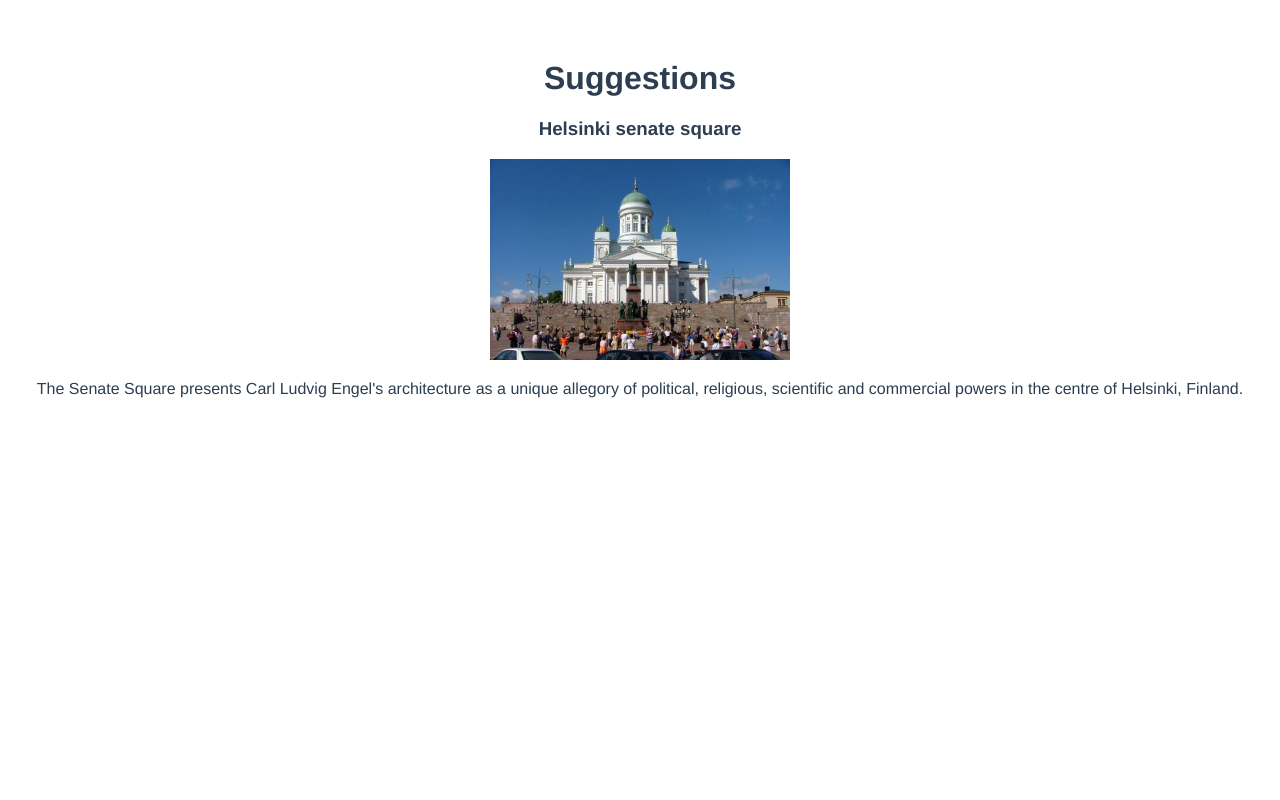
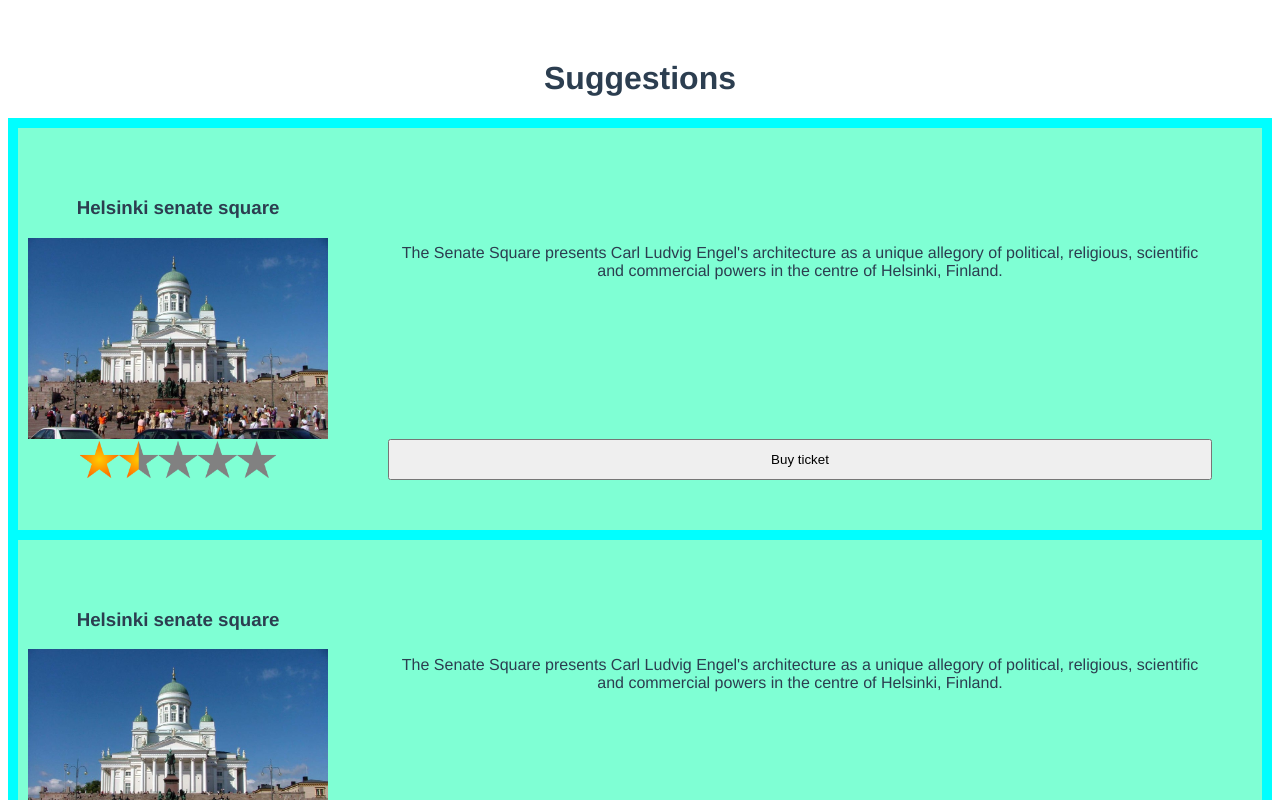
Before and after one commit to mhuggi/Ramverk-webapp, a Vue app in the folder phoneapp/: page / in a window 1280 px wide. Shown: the top 800 px of the page. Built offline with nearby package versions, Linux system fonts and the light colour scheme.

Commit message:
added basic elements

```diff
--- a/phoneapp/src/components/Suggestions.vue
+++ b/phoneapp/src/components/Suggestions.vue
@@ -3,32 +3,66 @@
         <h1>Suggestions</h1>
 
     <div class="suggestions">
-        <div id="suggestion">
-            <h3>Helsinki senate square</h3>
+        <div class="suggestion">
+            <h3 class="title">Helsinki senate square</h3>
             <img class="pic" src="../assets/senate.jpg" alt="senatesquare" width="300">
+            <img class="stars" src="../assets/stars.png" alt="stars" width="200">
             <p class="info">The Senate Square presents Carl Ludvig Engel's architecture as a unique allegory of political, religious, scientific and commercial powers in the centre of Helsinki, Finland.</p>
-
-
+            <button class="button" type="button">Buy ticket</button>
         </div>
-
+        <div class="suggestion">
+            <h3 class="title">Helsinki senate square</h3>
+            <img class="pic" src="../assets/senate.jpg" alt="senatesquare" width="300">
+            <img class="stars" src="../assets/stars.png" alt="stars" width="200">
+            <p class="info">The Senate Square presents Carl Ludvig Engel's architecture as a unique allegory of political, religious, scientific and commercial powers in the centre of Helsinki, Finland.</p>
+            <button class="button" type="button">Buy ticket</button>
+        </div>
     </div>
 </div>
 </template>
 
 <style scoped>
+.suggestions {
+    display: grid;
+    grid-template-columns: auto;
+    grid-template-rows: auto;
+    grid-auto-flow: row;
+    justify-items: start;
+    background-color: aqua;
+    grid-gap: 10px;
+    padding: 10px;
+}
 .suggestion {
     display: grid;
-    grid-template-columns: 350px 600px;
-    grid-template-rows: 350px 350px;
-    grid-auto-flow: column;
-    justify-items: start;
+    grid-template-columns: auto auto;
+    grid-template-rows: auto auto auto;
+    padding: 50px 0;
+    background-color: aquamarine;
+    text-align: center;
 }
+
 .pic {
     grid-column: 1;
+    grid-row: 2;
+    margin-left: 10px;
+    margin-right: 10px;
+
+}
+.info {
+    grid-row-start: 1;
+    grid-row-end: 3;
+    padding: 50px;
+}
+.title {
     grid-row: 1;
 }
-.info {
-    grid-column: 2;
-    grid-row: 2;
+.button {
+    margin-left: 50px;
+    margin-right: 50px;
+    padding: 10px;
+}
+.stars {
+    margin-left: auto;
+    margin-right: auto;
 }
 </style>
```
Also changed, not shown: phoneapp/src/assets/stars.png (added).
